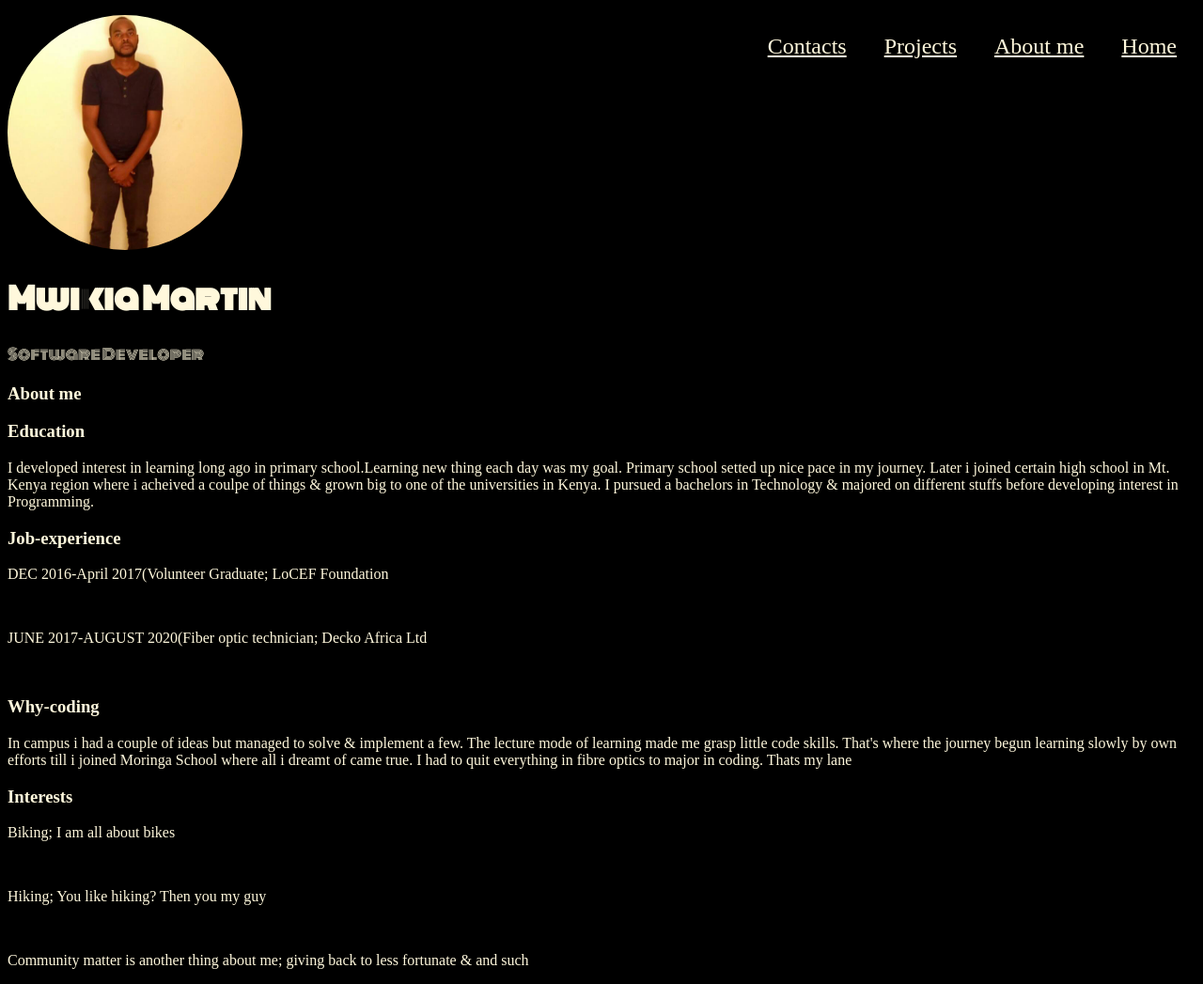
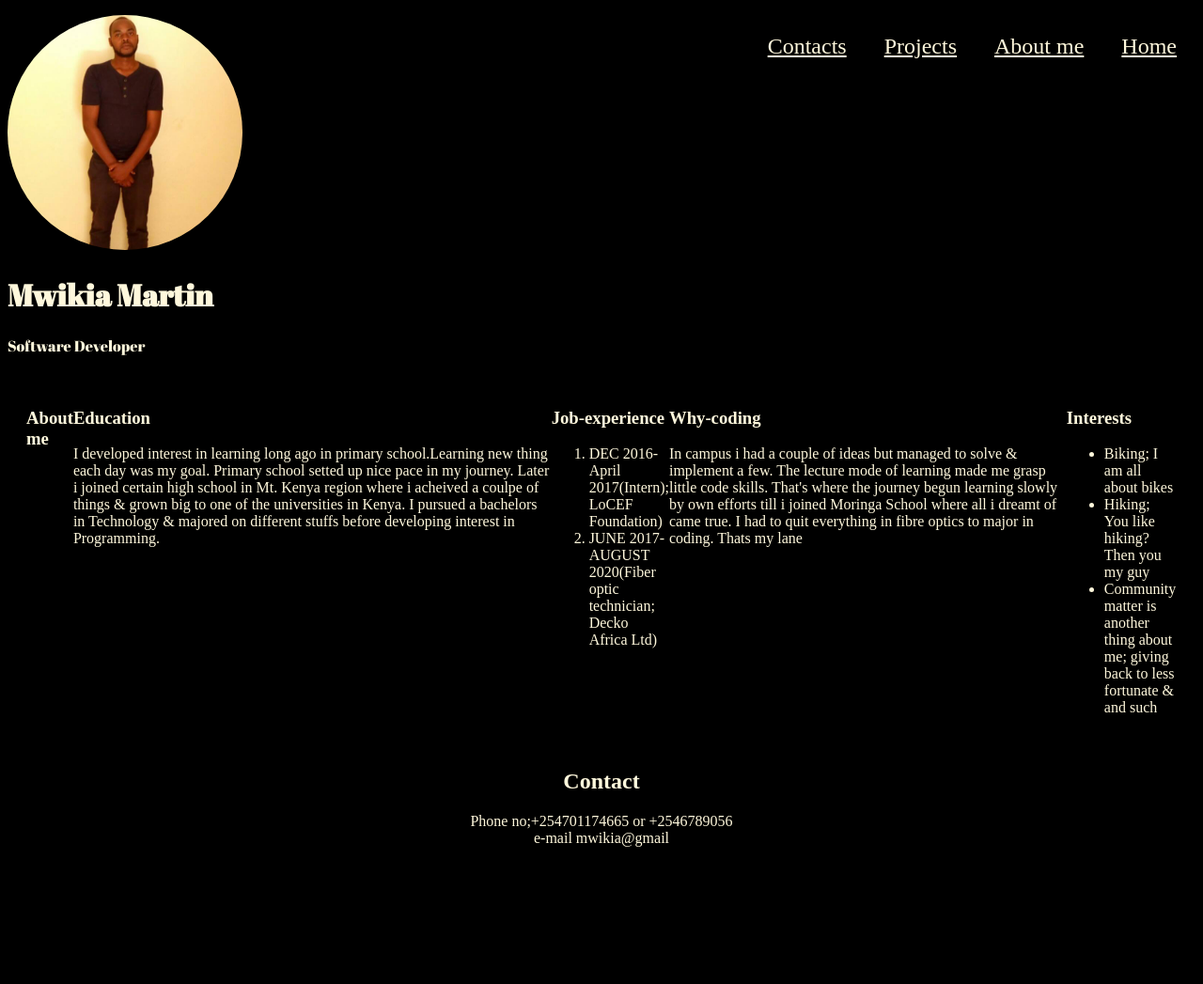
Before and after one commit to mwikiaBundi1/portfolio, a plain HTML site: page index.html in a window 1280 px wide. Shown: the whole page at 94% size. After the commit the page ends 917 px from the top, so only its background shows below. Drawn offline with Linux system fonts and the light colour scheme.

Commit message:
Add contacts, Styled about me

```diff
--- a/index.css
+++ b/index.css
@@ -22,7 +22,16 @@ body{
 }
 
 #profile{
-    font-family: 'Sacramento', cursive;
+font-family: 'Sacramento', cursive;
 font-family: 'Monoton', cursive;
+font-family: 'Abril Fatface', cursive;
 color: cornsilk;
 }
+
+#about{
+    display: flex;
+    padding: 20px;
+}
+#Contacts{
+    text-align: center;
+    color: cornsilk;
--- a/index.html
+++ b/index.html
@@ -6,17 +6,17 @@
     <meta http-equiv="X-UA-Compatible" content="ie=edge">
     <title>Portfolio</title>
     <link rel="stylesheet" type="text/css" href="index.css">
-    <link href="https://fonts.googleapis.com/css?family=Monoton|Sacramento&display=swap" rel="stylesheet">
+    <link href="https://fonts.googleapis.com/css?family=Abril+Fatface|Monoton|Sacramento&display=swap" rel="stylesheet">
 
 </head>
 <body>
     <div>
      <nav>
          <ul>
-             <li><a href="nav">Home</a></li>
+             <li><a href="#profile">Home</a></li>
              <li><a href="#about">About me</a></li>
              <li><a href="#projects">Projects</a></li>
-             <li><a href="#contacts">Contacts</a></li>
+             <li><a href="#Contacts">Contacts</a></li>
         </ul>
       </nav>
     </div>
@@ -35,10 +35,11 @@
 
              <div id="Job-experience">
              <h3>Job-experience</h3>
-             <p>DEC 2016-April 2017(Volunteer Graduate; LoCEF Foundation</p><br>
-             <p>JUNE 2017-AUGUST 2020(Fiber optic technician; Decko Africa Ltd</p><br>
+             <ol>
+             <li>DEC 2016-April 2017(Intern); LoCEF Foundation)</li>
+             <li>JUNE 2017-AUGUST 2020(Fiber optic technician; Decko Africa Ltd)</li>
 
-     </div>
+             </div>
 
                 <div id="Why Coding">
                     <h3>Why-coding</h3>
@@ -47,10 +48,20 @@
 
                     <div id="Interests">
                         <h3>Interests</h3>
-                        <p>Biking; I am all about bikes</p><br>
-                        <p>Hiking; You like hiking? Then you my guy</p><br>
-                        <p>Community matter is another thing about me; giving back to less fortunate & and such</p>
+                        <ul>
+                        <li>Biking; I am all about bikes</li>
+                        <li>Hiking; You like hiking? Then you my guy</li>
+                        <li>Community matter is another thing about me; giving back to less fortunate & and such</li>
+                        </ul>
+                    </div>
+        </div>
+
+                    <div id="Contacts">
+                        <h2>Contact</h2>
+                        <P>Phone no;+254701174665 or +2546789056<br>
+                            e-mail mwikia@gmail<br>
                         </div>
+
 
 
 
```
